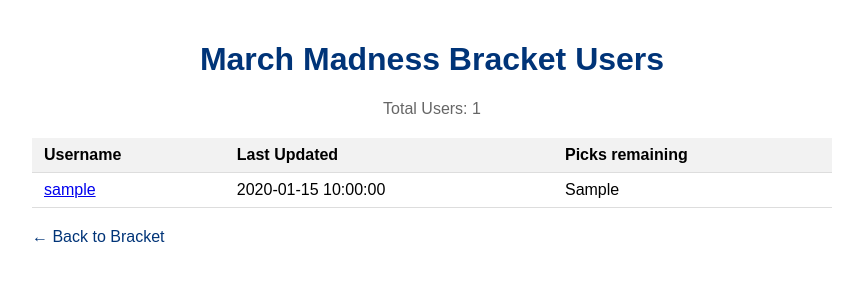
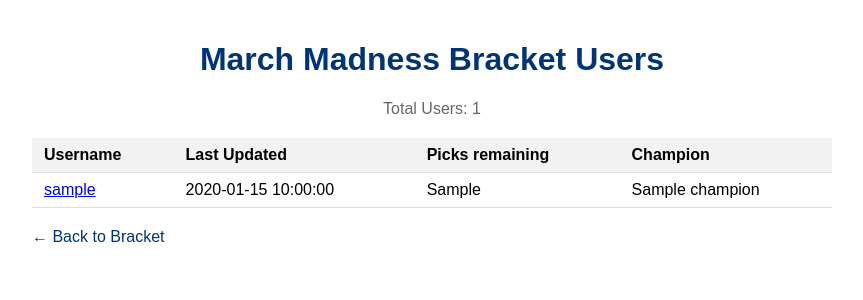
Before and after one commit to gregbkatz/madness, a Flask app: template templates/users_list.html in a window 1280 px wide. Shown: the top 300 px of the page, without its empty margins (208-1071 px from the left). Run offline with Flask 2, Linux system fonts and the light colour scheme; the template is opened without the code that fills it: most values are stand-ins (such as "Sample title", 1, 10 or a date in 2020).

Commit message:
Add champion to users list

```diff
--- a/app.py
+++ b/app.py
@@ -749,6 +749,7 @@ def users_list():
 
                         # Calculate picks remaining for latest bracket
                         picks_remaining = 63  # Default - all picks remaining
+                        champion = "None"  # Default - no champion selected
 
                         if sorted_brackets:
                             latest_bracket_file = sorted_brackets[0][0]
@@ -780,6 +781,8 @@ def users_list():
                                 # Count Champion
                                 if bracket_data["champion"] is not None:
                                     completed_picks += 1
+                                    # Extract champion name
+                                    champion = bracket_data["champion"]["name"]
 
                                 # Calculate remaining picks
                                 picks_remaining = 63 - completed_picks
@@ -791,7 +794,8 @@ def users_list():
                             "username": username,
                             "last_updated": formatted_time,
                             "bracket_count": len(user_brackets),
-                            "picks_remaining": picks_remaining
+                            "picks_remaining": picks_remaining,
+                            "champion": champion
                         })
                         users.add(username)
 
--- a/templates/users_list.html
+++ b/templates/users_list.html
@@ -85,6 +85,7 @@
                 <th>Username</th>
                 <th>Last Updated</th>
                 <th>Picks remaining</th>
+                <th>Champion</th>
             </tr>
         </thead>
         <tbody>
@@ -95,6 +96,7 @@
                 </td>
                 <td>{{ user.last_updated }}</td>
                 <td>{{ user.picks_remaining }}</td>
+                <td>{{ user.champion }}</td>
             </tr>
             {% endfor %}
         </tbody>
```
